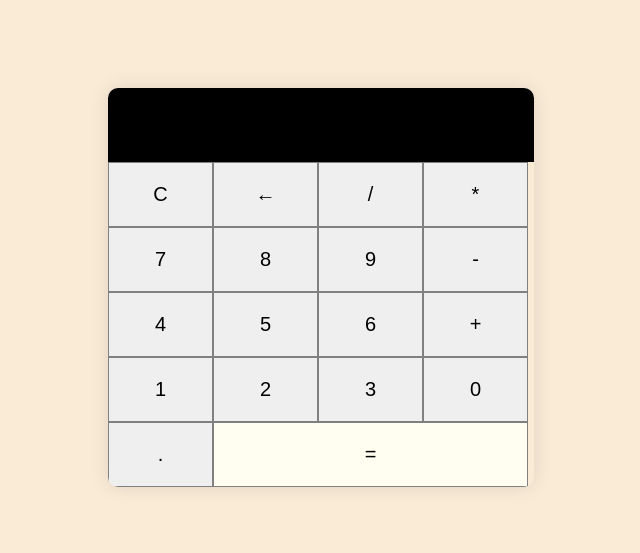
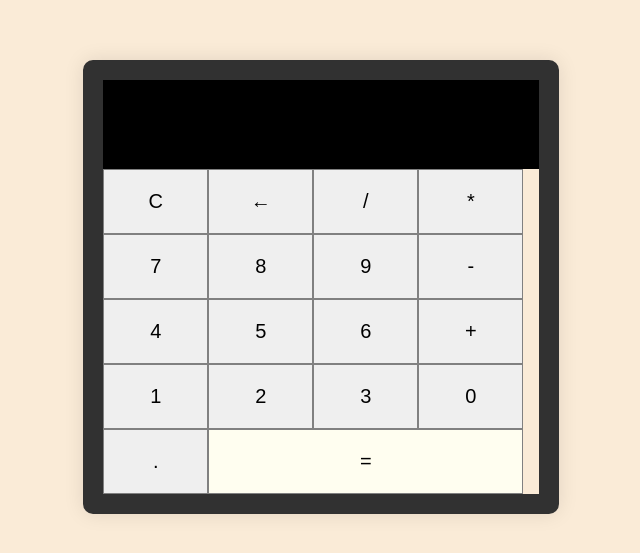
Before and after one commit to Maicol843/Calculadora_Coddy, a plain HTML site: page index.html in a window 1280 px wide. Shown: the part 121-674 px from the top of the page, without its empty margins (319-959 px from the left). Drawn offline with Linux system fonts and the light colour scheme.

Commit message:
Se agrego la imagen del proyecto y se modifico algun que otro estilo

```diff
--- a/styles.css
+++ b/styles.css
@@ -1,36 +1,27 @@
-/*
-ESTILO CLASE EQUAL
-
-Clase objetivo ‘equal’:
-1. Establece grid-column a span 3.
-2. Establece el color de fondo de tu elección (que no sea el mismo que el de los otros botones).
-3. Añade el siguiente código CSS para el efecto hover:
-4.  .btn:hover {
-        opacity: 0.8;
-    }
-*/
-
 body{
     display: flex;
     justify-content: center;
     align-items: center;
     height: 100vh;
     background-color: antiquewhite;
-    font-size: Arial;
+    font-size: 14px;
 }
 
 .calculator{
     border-radius: 10px;
     overflow: hidden;
     box-shadow: 0 0 20px rgba(0, 0, 0, 0.1);
+    border: 20px solid rgb(49, 49, 49);
 }
 
 #display{
-    padding: 20px;
+    padding: 27.7px;
     font-size: 30px;
     border: none;
     text-align: right;
     background-color: black;
+    color: chartreuse;
+    font-family:'Courier New', Courier, monospace;
 }
 
 .buttons{
```
Also changed, not shown: capture.png (added).
